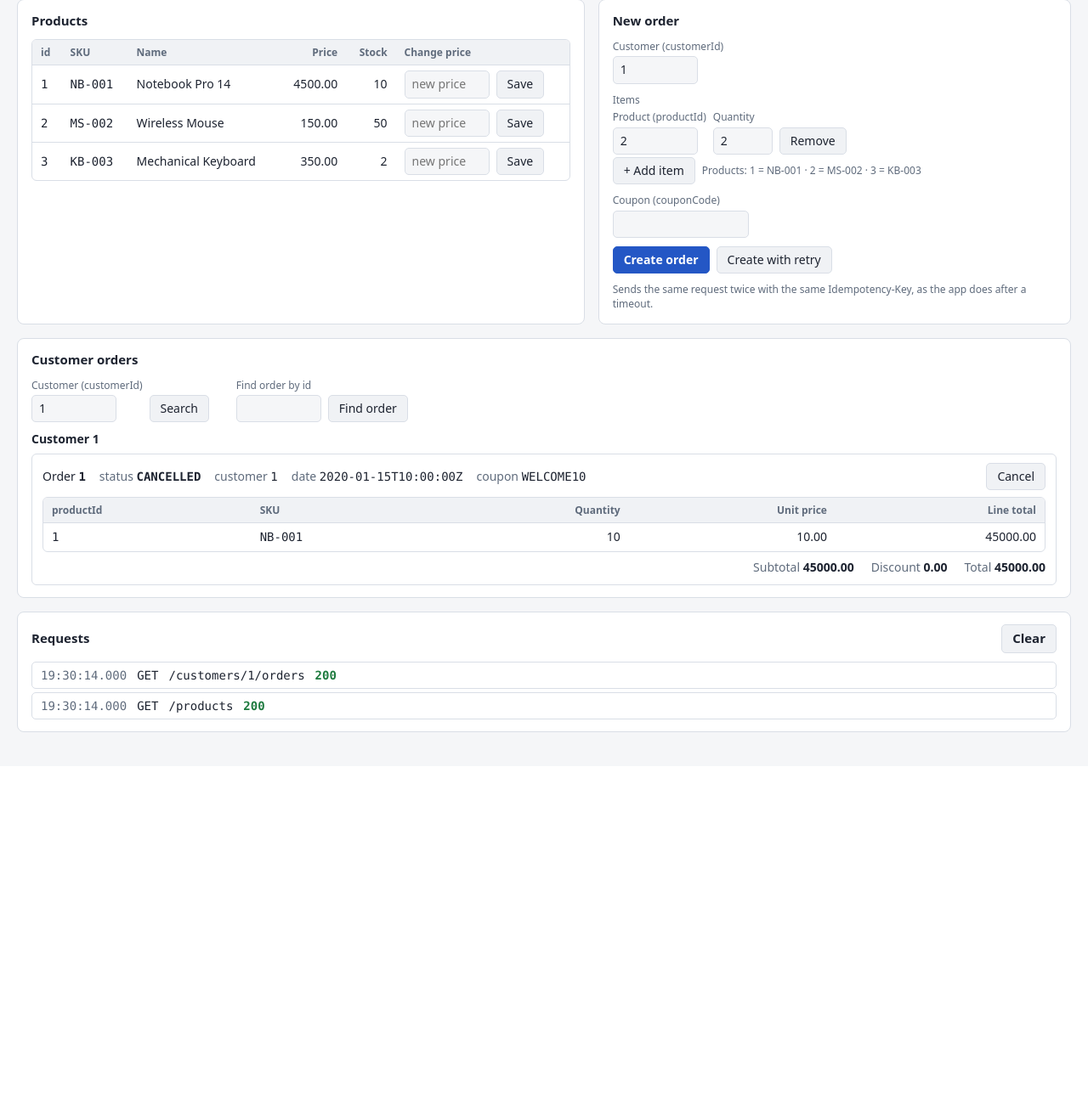
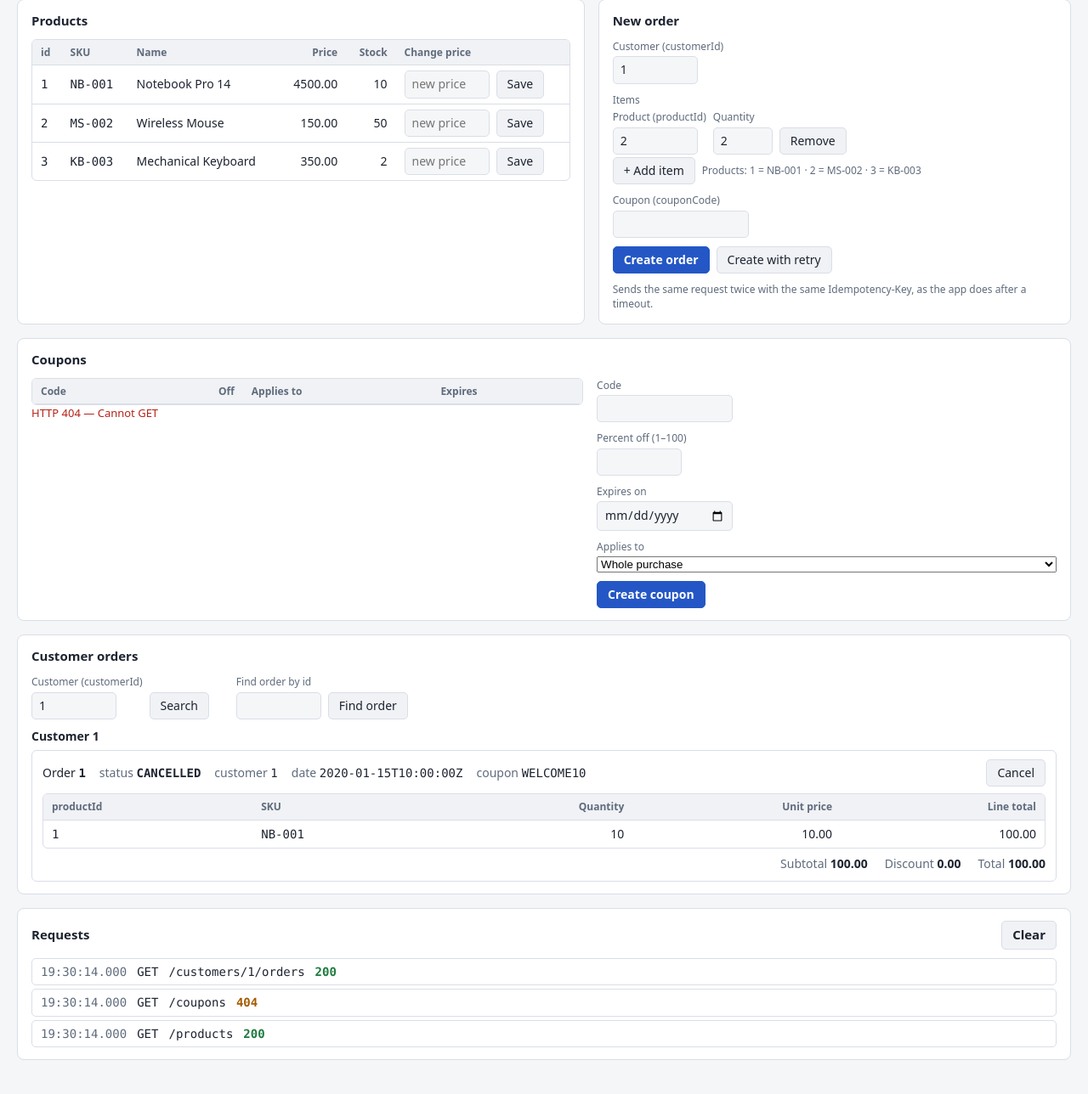
Before and after one commit to luanamartins7/order-service-challenge, a Spring Boot app: page / in a window 1280 px wide. Shown: the part 74-1362 px from the top of the page at 85% size. Before the commit the page ends 936 px from the top, so only its background shows below. Run offline with Spring Boot 4, Linux system fonts and the light colour scheme; data comes from the database, SQL or seed files in the repository; tables that the repository leaves empty hold one stand-in row (values such as "Sample post"); lists and menus that the app fills with data are empty.

Commit message:
feat: add product-scoped coupons and coupon management API

```diff
--- a/src/main/java/com/acme/orders/domain/OrderItem.java
+++ b/src/main/java/com/acme/orders/domain/OrderItem.java
@@ -45,7 +45,7 @@ public class OrderItem {
     }
 
     public BigDecimal lineTotal() {
-        return product.getPrice().multiply(BigDecimal.valueOf(quantity));
+        return unitPrice.multiply(BigDecimal.valueOf(quantity));
     }
 
     public Long getId() {
--- a/src/main/java/com/acme/orders/repository/CouponRepository.java
+++ b/src/main/java/com/acme/orders/repository/CouponRepository.java
@@ -8,4 +8,6 @@ import java.util.Optional;
 public interface CouponRepository extends JpaRepository<Coupon, Long> {
 
     Optional<Coupon> findByCode(String code);
+
+    boolean existsByCode(String code);
 }
--- a/src/main/resources/data.sql
+++ b/src/main/resources/data.sql
@@ -5,3 +5,5 @@ INSERT INTO products (sku, name, price, stock) VALUES ('KB-003', 'Mechanical Key
 INSERT INTO coupons (code, percent_off, expires_at) VALUES ('WELCOME10', 10, DATE '2099-12-31');
 INSERT INTO coupons (code, percent_off, expires_at) VALUES ('LASTDAY15', 15, CURRENT_DATE);
 INSERT INTO coupons (code, percent_off, expires_at) VALUES ('EXPIRED20', 20, DATEADD('DAY', -1, CURRENT_DATE));
+INSERT INTO coupons (code, percent_off, expires_at, product_id) VALUES ('MOUSE10', 10, DATE '2099-12-31', 2);
+INSERT INTO coupons (code, percent_off, expires_at, product_id) VALUES ('NOTEBOOK5OLD', 5, DATEADD('DAY', -1, CURRENT_DATE), 1);
--- a/src/main/resources/static/index.html
+++ b/src/main/resources/static/index.html
@@ -170,11 +170,7 @@
         <label class="field">
           <span>Coupon (couponCode)</span>
           <input id="order-coupon" class="w-md mono" type="text" list="coupon-codes" autocomplete="off" spellcheck="false">
-          <datalist id="coupon-codes">
-            <option value="WELCOME10"></option>
-            <option value="LASTDAY15"></option>
-            <option value="EXPIRED20"></option>
-          </datalist>
+          <datalist id="coupon-codes"></datalist>
         </label>
 
         <div class="row">
@@ -187,6 +183,53 @@
       </div>
     </section>
   </div>
+
+  <section aria-labelledby="coupons-title">
+    <h2 id="coupons-title">Coupons</h2>
+    <div class="grid-2">
+      <div>
+        <div class="table-wrap">
+          <table>
+            <thead>
+              <tr>
+                <th scope="col">Code</th>
+                <th scope="col" class="num">Off</th>
+                <th scope="col">Applies to</th>
+                <th scope="col">Expires</th>
+              </tr>
+            </thead>
+            <tbody id="coupons-body"></tbody>
+          </table>
+        </div>
+        <div class="msg" id="coupons-list-msg" role="status"></div>
+      </div>
+
+      <div class="stack">
+        <label class="field">
+          <span>Code</span>
+          <input id="coupon-code" class="w-md mono" type="text" autocomplete="off" spellcheck="false">
+        </label>
+        <label class="field">
+          <span>Percent off (1–100)</span>
+          <input id="coupon-percent" class="w-sm" type="text" inputmode="numeric" autocomplete="off">
+        </label>
+        <label class="field">
+          <span>Expires on</span>
+          <input id="coupon-expires" class="w-md" type="date">
+        </label>
+        <label class="field">
+          <span>Applies to</span>
+          <select id="coupon-scope" class="w-md">
+            <option value="">Whole purchase</option>
+          </select>
+        </label>
+        <div class="row">
+          <button type="button" class="primary" id="create-coupon">Create coupon</button>
+        </div>
+        <div class="msg" id="coupons-msg" role="status"></div>
+      </div>
+    </div>
+  </section>
 
   <section aria-labelledby="customer-orders-title">
     <h2 id="customer-orders-title">Customer orders</h2>
@@ -422,7 +465,19 @@ function loadProducts() {
     clear(tbody);
     res.data.forEach(function (p) { tbody.appendChild(productRow(p)); });
     renderKnownProducts(res.data);
+    renderCouponScopes(res.data);
   });
+}
+
+function renderCouponScopes(products) {
+  var select = $('coupon-scope');
+  var current = select.value;
+  clear(select);
+  select.appendChild(el('option', { value: '', text: 'Whole purchase' }));
+  products.forEach(function (p) {
+    select.appendChild(el('option', { value: String(p.id), text: 'Product ' + show(p.id) + ' — ' + show(p.sku) }));
+  });
+  select.value = current;
 }
 
 function productRow(p) {
@@ -682,7 +737,64 @@ function cancelOrder(id, btn, msgNode) {
 /* ---------- refresh ---------- */
 
 function afterMutation() {
-  return Promise.all([loadProducts(), loadCustomerOrders(), loadSingleOrder()]);
+  return Promise.all([loadProducts(), loadCoupons(), loadCustomerOrders(), loadSingleOrder()]);
+}
+
+/* ---------- Coupons ---------- */
+
+function loadCoupons() {
+  return api('GET', '/coupons').then(function (res) {
+    if (!res.ok || !Array.isArray(res.data)) {
+      setMsg('coupons-list-msg', errorText(res), 'err');
+      return;
+    }
+    setMsg('coupons-list-msg', '');
+    renderCoupons(res.data);
+  });
+}
+
+function renderCoupons(coupons) {
+  var tbody = $('coupons-body');
+  clear(tbody);
+  coupons.forEach(function (c) {
+    tbody.appendChild(el('tr', null,
+      el('td', { className: 'mono', text: show(c.code) }),
+      el('td', { className: 'num', text: show(c.percentOff) + '%' }),
+      el('td', { text: c.productId === null ? 'Whole purchase' : 'Product ' + show(c.productSku) }),
+      el('td', { className: 'mono', text: show(c.expiresAt) })
+    ));
+  });
+
+  // Suggestions for the coupon field of the new order form.
+  var list = $('coupon-codes');
+  clear(list);
+  coupons.forEach(function (c) { list.appendChild(el('option', { value: show(c.code) })); });
+}
+
+function createCoupon() {
+  var btn = $('create-coupon');
+  var scope = $('coupon-scope').value;
+  var body = {
+    code: $('coupon-code').value,
+    percentOff: raw($('coupon-percent').value),
+    expiresAt: $('coupon-expires').value || null,
+    productId: scope === '' ? null : raw(scope)
+  };
+  btn.disabled = true;
+  api('POST', '/coupons', body)
+    .then(function (res) {
+      if (res.ok) {
+        setMsg('coupons-msg', 'HTTP ' + res.status + ' — coupon ' + show(res.data && res.data.code) + ' created.', 'ok');
+        $('coupon-code').value = '';
+        $('coupon-percent').value = '';
+        $('coupon-expires').value = '';
+        $('coupon-scope').value = '';
+      } else {
+        setMsg('coupons-msg', errorText(res), 'err');
+      }
+      return loadCoupons();
+    })
+    .then(function () { btn.disabled = false; });
 }
 
 function refreshAll() {
@@ -697,6 +809,7 @@ $('refresh-all').addEventListener('click', refreshAll);
 $('add-item').addEventListener('click', function () { addItemRow('', ''); });
 $('create-order').addEventListener('click', createOrder);
 $('create-retry').addEventListener('click', createWithRetry);
+$('create-coupon').addEventListener('click', createCoupon);
 
 $('lookup-customer-btn').addEventListener('click', function () {
   state.customerShown = $('lookup-customer').value;
@@ -724,6 +837,7 @@ $('clear-log').addEventListener('click', function () {
 addItemRow('2', '2');
 state.customerShown = $('lookup-customer').value;
 loadProducts();
+loadCoupons();
 loadCustomerOrders();
 </script>
 </body>
```
Also changed, not shown: src/main/java/com/acme/orders/domain/Coupon.java (+27 -0 lines), src/main/java/com/acme/orders/service/OrderService.java (+7 -3 lines), src/main/java/com/acme/orders/service/PricingService.java (+23 -3 lines), README.md, 1 other file.
